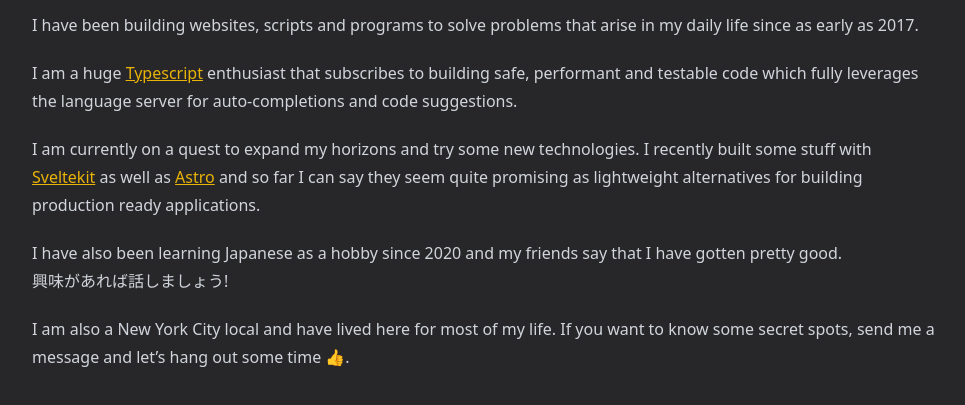
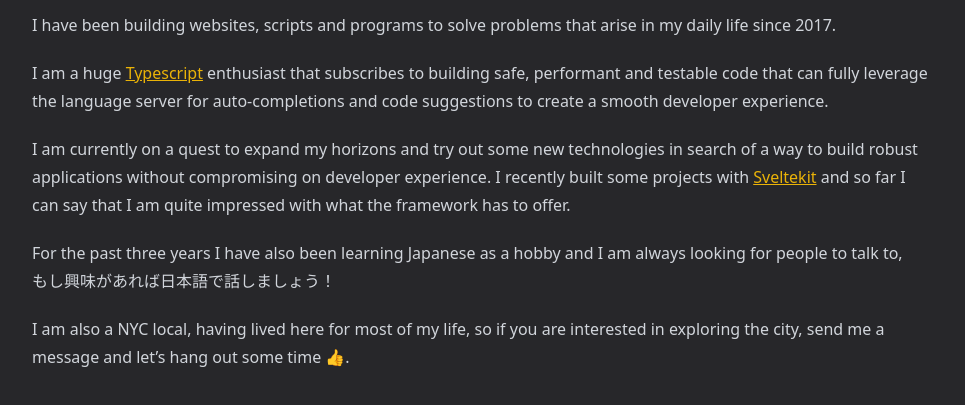
Before and after one commit to OrangeRed/OrangeRed, an Astro site: page / in a window 1280 px wide. Shown: the part 261-666 px from the top of the page, without its empty margins (156-1121 px from the left). Built offline with nearby package versions, Linux system fonts and the light colour scheme; Astro itself is replaced by a stand-in of ours.

Commit message:
docs: update README and aboutme

```diff
--- a/content/about-me.md
+++ b/content/about-me.md
@@ -1,13 +1,19 @@
-I have been building websites, scripts and programs to solve problems that arise in my daily life since as early as 2017.
+I have been building websites, scripts and programs to solve problems that arise in my
+daily life since 2017.
 
-I am a huge [Typescript](/public/typescript-meme.png) enthusiast that subscribes to building safe, performant and testable code
-which fully leverages the language server for auto-completions and code suggestions.
+I am a huge [Typescript](/public/typescript-meme.png) enthusiast that subscribes to
+building safe, performant and testable code that can fully leverage the language
+server for auto-completions and code suggestions to create a smooth developer
+experience.
 
-I am currently on a quest to expand my horizons and try some new technologies. I recently built some stuff with
-[Sveltekit](https://kit.svelte.dev/) as well as [Astro](https://astro.build/) and so far I can say they seem quite promising as
-lightweight alternatives for building production ready applications.
+I am currently on a quest to expand my horizons and try out some new technologies in
+search of a way to build robust applications without compromising on developer
+experience. I recently built some projects with [Sveltekit](https://kit.svelte.dev/)
+and so far I can say that I am quite impressed with what the framework has to offer.
 
-I have also been learning Japanese as a hobby since 2020 and my friends say that I have gotten pretty good. <br>
-興味があれば話しましょう!
+For the past three years I have also been learning Japanese as a hobby and I am always
+looking for people to talk to, <br>
+もし興味があれば日本語で話しましょう！
 
-I am also a New York City local and have lived here for most of my life. If you want to know some secret spots, send me a message and let's hang out some time 👍.
+I am also a NYC local, having lived here for most of my life, so if you are interested
+in exploring the city, send me a message and let's hang out some time 👍.
```
Also changed, not shown: README.md.
